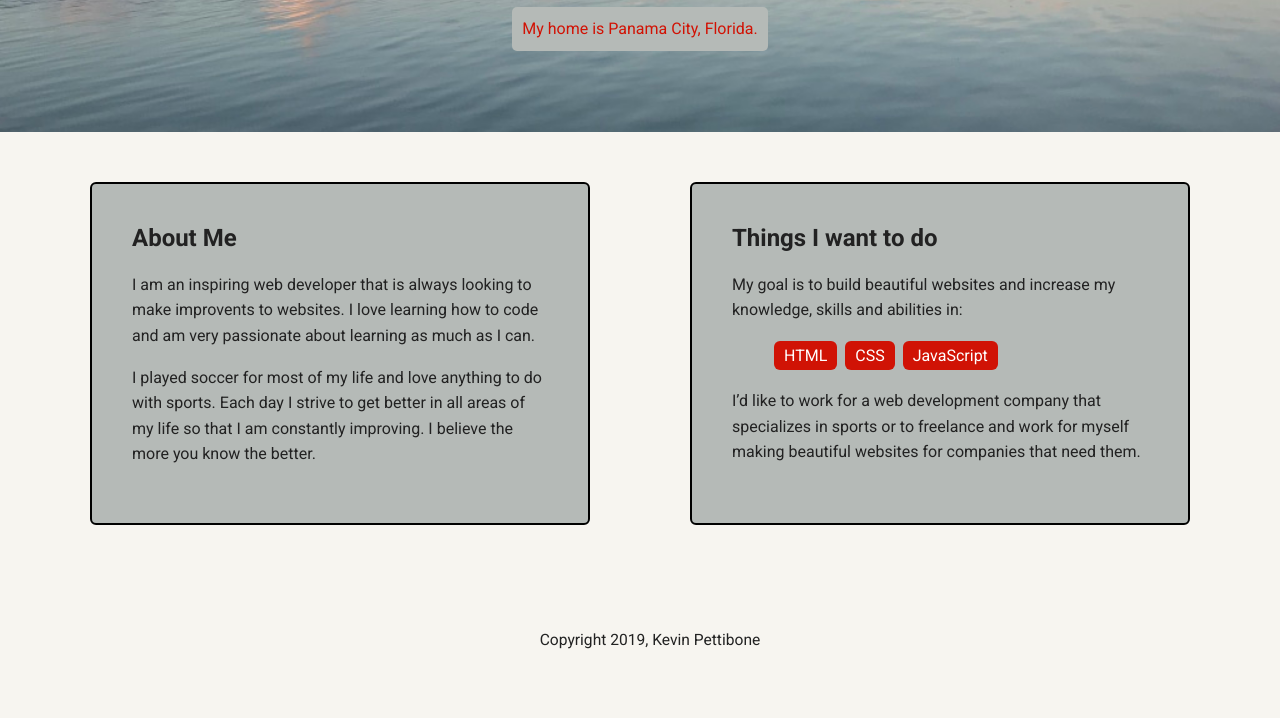
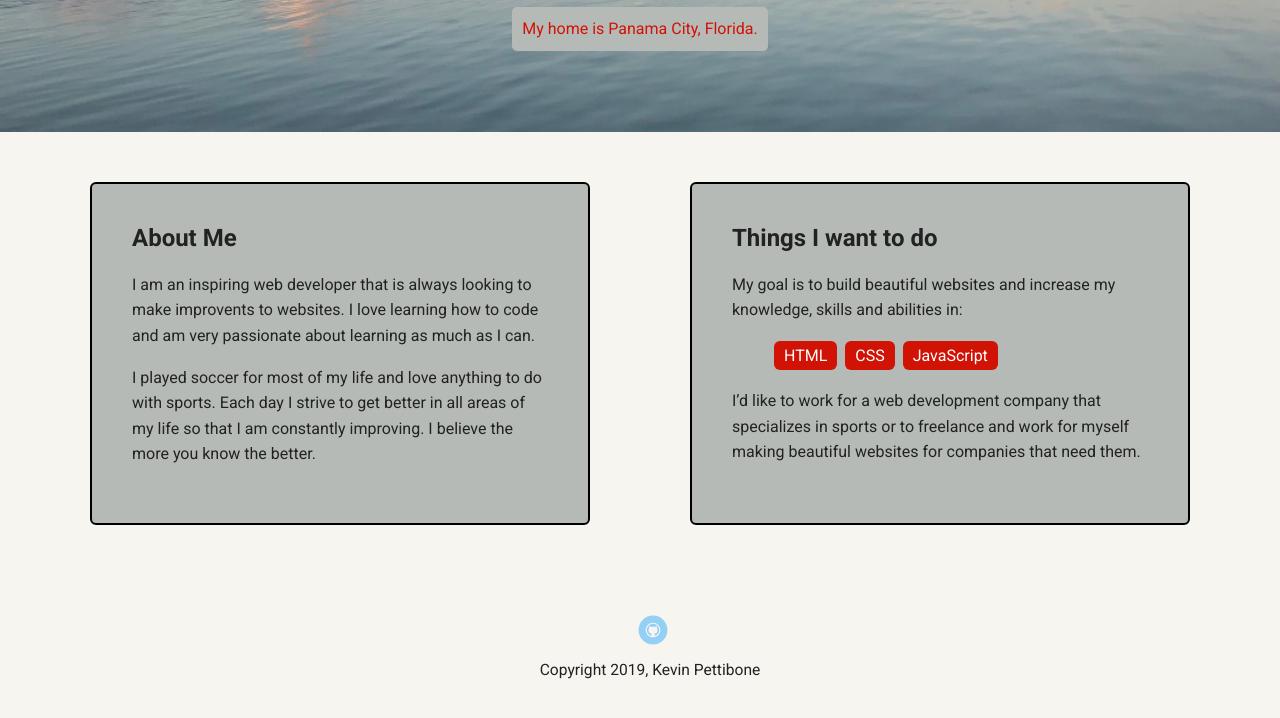
Before and after one commit to Kevinpettibone/Techdegree-Project-1, a plain HTML site: page portfolio_update_v1/index.html in a window 1280 px wide. Shown: the part 338-1056 px from the top of the page. Drawn offline with Linux system fonts and the light colour scheme; a web font is replaced by a local one.

Commit message:
added social media link and icon

```diff
--- a/portfolio_update_v1/index.html
+++ b/portfolio_update_v1/index.html
@@ -45,6 +45,9 @@
 
     </main>
     <footer>
+      <ul>
+        <li><a href="https://github.com/Kevinpettibone" target="_blank" class="social github">Github</a></li>
+      </ul>
       <p class="copyright">Copyright 2019, Kevin Pettibone</p>
     </footer>
   </body>
--- a/portfolio_update_v1/styles.css
+++ b/portfolio_update_v1/styles.css
@@ -2,6 +2,7 @@
 * {
   box-sizing: border-box;
 }
+
 img {
    width: 100px;
    height: 100px;
@@ -216,3 +217,17 @@ footer ul li {
     max-width: 1200px;
     margin: 40px;
 }
+
+a.social {
+  display: inline-block;
+  text-indent: -9999px;
+  margin-left: 5px;
+  width: 30px;
+  height: 30px;
+  background-size: 30px 30px;
+  opacity: .4;
+  transition: all .5s;
+}
+a.github{
+  background-image: url(images/github.svg);
+}
```
